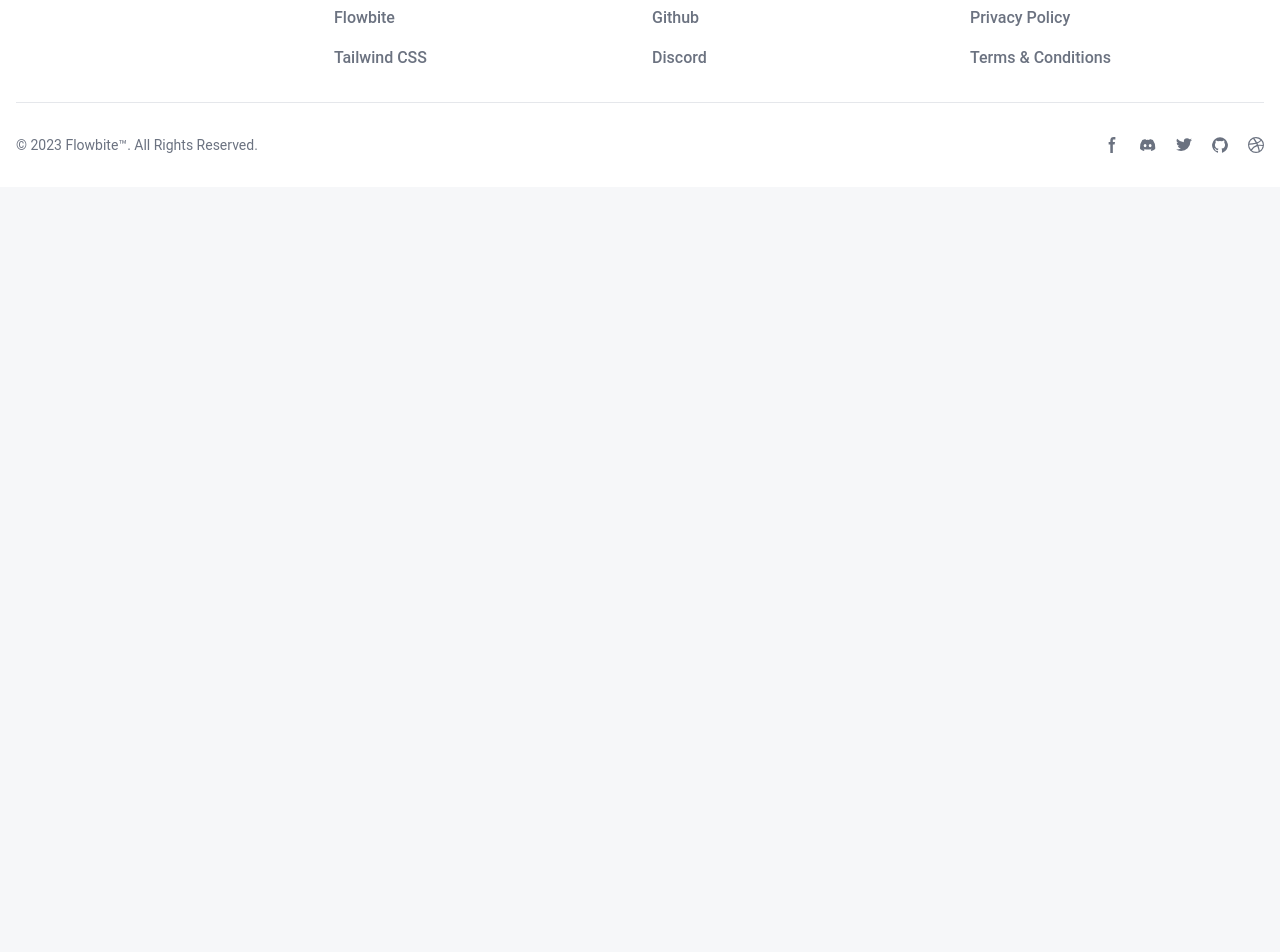
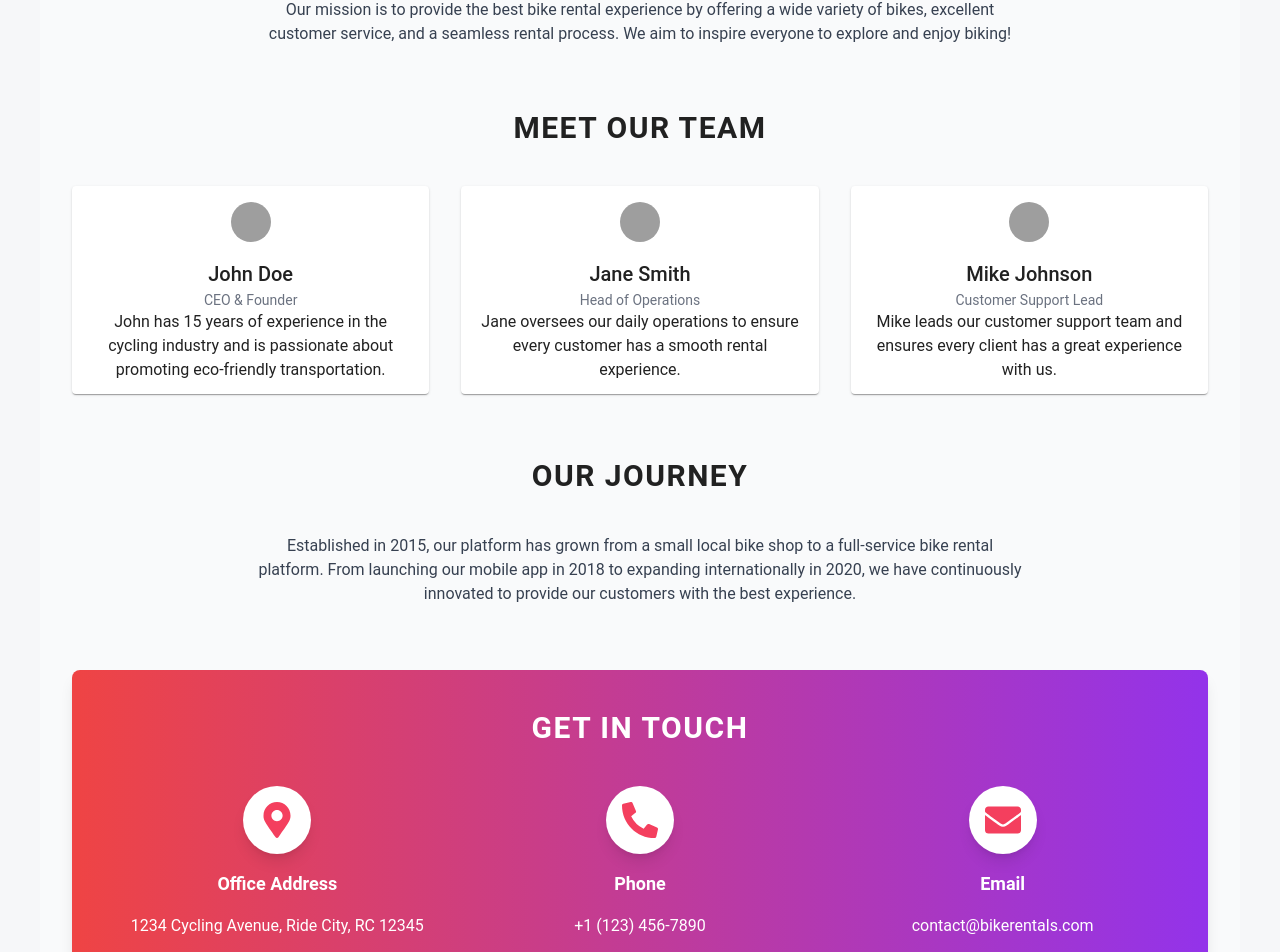
Before and after one commit to AbuBokorprog/bike-rental-service-client, a React (Vite) app: page /about in a window 1280 px wide. Shown: the part 525-1477 px from the top of the page. Before the commit the page ends 800 px from the top, so only its background shows below. Built offline with nearby package versions, Linux system fonts and the light colour scheme; grey boxes are pictures that could not be loaded.

Commit message:
About page re-created.

```diff
--- a/src/component/bikes/BikeComponent.tsx
+++ b/src/component/bikes/BikeComponent.tsx
@@ -3,6 +3,7 @@ import React from "react";
 import TwoWheelerIcon from "@mui/icons-material/TwoWheeler";
 import { Link } from "react-router-dom";
 
+// eslint-disable-next-line @typescript-eslint/no-unused-vars
 const BikeComponent = ({ bikes }) => {
   return (
     <div className="grid grid-cols-2 lg:grid-cols-3 items-center gap-5 lg:gap-10">
--- a/src/component/header-footer/Navbar.tsx
+++ b/src/component/header-footer/Navbar.tsx
@@ -27,7 +27,6 @@ const Navbar = () => {
     { name: "Home", href: "/", current: true },
     { name: "Bikes", href: "/bikes", current: false },
     { name: "About", href: "/about", current: false },
-    { name: "Contact", href: "#", current: false },
   ];
 
   const secondaryItems = [
--- a/src/pages/About.tsx
+++ b/src/pages/About.tsx
@@ -1,13 +1,152 @@
 import React from "react";
+import { Typography, Grid, Card, CardContent, Avatar } from "@mui/material";
+import { FaPhoneAlt, FaEnvelope, FaMapMarkerAlt } from "react-icons/fa";
 
-const About = () => {
+const About: React.FC = () => {
   return (
-    <div>
-      <img
-        src="/src/assets/images/banner-4.png"
-        alt=""
-        className="rounded-md"
-      />
+    <div className="mx-auto">
+      <img src="/src/assets/images/banner-6.png" alt="" />
+      <div className="p-8 bg-gray-50">
+        {/* Mission Statement Section */}
+        <div className="mb-16 text-center">
+          <h4 className="text-2xl lg:text-3xl font-bold mb-10 text-center uppercase tracking-wider">
+            Our Mission
+          </h4>
+          <p className="text-gray-700 max-w-3xl mx-auto">
+            Our mission is to provide the best bike rental experience by
+            offering a wide variety of bikes, excellent customer service, and a
+            seamless rental process. We aim to inspire everyone to explore and
+            enjoy biking!
+          </p>
+        </div>
+
+        {/* Team Section */}
+        <div className="mb-16">
+          <h4 className="text-2xl lg:text-3xl font-bold mb-10 text-center uppercase tracking-wider">
+            Meet Our Team
+          </h4>
+          <Grid container spacing={4} justifyContent="center">
+            {/* Team Member 1 */}
+            <Grid item xs={12} md={4}>
+              <Card className="bg-white shadow-md h-52">
+                <CardContent className="flex flex-col items-center">
+                  <Avatar
+                    alt="John Doe"
+                    src="/images/john-doe.jpg"
+                    className="w-32 h-32 mb-4"
+                  />
+                  <Typography variant="h6" className="font-bold">
+                    John Doe
+                  </Typography>
+                  <Typography variant="body2" className="text-gray-500">
+                    CEO & Founder
+                  </Typography>
+                  <Typography variant="body1" className="mt-4 text-center">
+                    John has 15 years of experience in the cycling industry and
+                    is passionate about promoting eco-friendly transportation.
+                  </Typography>
+                </CardContent>
+              </Card>
+            </Grid>
+
+            {/* Team Member 2 */}
+            <Grid item xs={12} md={4}>
+              <Card className="bg-white shadow-md h-52">
+                <CardContent className="flex flex-col items-center">
+                  <Avatar
+                    alt="Jane Smith"
+                    src="/images/jane-smith.jpg"
+                    className="w-32 h-32 mb-4"
+                  />
+                  <Typography variant="h6" className="font-bold">
+                    Jane Smith
+                  </Typography>
+                  <Typography variant="body2" className="text-gray-500">
+                    Head of Operations
+                  </Typography>
+                  <Typography variant="body1" className="mt-4 text-center">
+                    Jane oversees our daily operations to ensure every customer
+                    has a smooth rental experience.
+                  </Typography>
+                </CardContent>
+              </Card>
+            </Grid>
+
+            {/* Team Member 3 */}
+            <Grid item xs={12} md={4}>
+              <Card className="bg-white shadow-md h-52">
+                <CardContent className="flex flex-col items-center">
+                  <Avatar
+                    alt="Mike Johnson"
+                    src="/images/mike-johnson.jpg"
+                    className="w-32 h-32 mb-4"
+                  />
+                  <Typography variant="h6" className="font-bold">
+                    Mike Johnson
+                  </Typography>
+                  <Typography variant="body2" className="text-gray-500">
+                    Customer Support Lead
+                  </Typography>
+                  <Typography variant="body1" className="mt-4 text-center">
+                    Mike leads our customer support team and ensures every
+                    client has a great experience with us.
+                  </Typography>
+                </CardContent>
+              </Card>
+            </Grid>
+          </Grid>
+        </div>
+
+        {/* History & Milestones Section */}
+        <div className="mb-16 text-center">
+          <h4 className="text-2xl lg:text-3xl font-bold mb-10 text-center uppercase tracking-wider">
+            Our Journey
+          </h4>
+          <p className="text-gray-700 max-w-3xl mx-auto">
+            Established in 2015, our platform has grown from a small local bike
+            shop to a full-service bike rental platform. From launching our
+            mobile app in 2018 to expanding internationally in 2020, we have
+            continuously innovated to provide our customers with the best
+            experience.
+          </p>
+        </div>
+
+        <div className="bg-gradient-to-r from-red-500 to-purple-600 p-10 text-white rounded-lg shadow-lg">
+          <h4 className="text-2xl lg:text-3xl font-bold mb-10 text-center uppercase tracking-wider">
+            Get In Touch
+          </h4>
+          <div className="grid grid-cols-1 sm:grid-cols-3 gap-8">
+            {/* Office Address */}
+            <div className="flex flex-col items-center space-y-4">
+              <div className="bg-white p-4 rounded-full text-primary-500 shadow-lg">
+                <FaMapMarkerAlt className="text-4xl" />
+              </div>
+              <h5 className="text-lg font-semibold">Office Address</h5>
+              <p className="text-center">
+                1234 Cycling Avenue, Ride City, RC 12345
+              </p>
+            </div>
+
+            {/* Phone Number */}
+            <div className="flex flex-col items-center space-y-4">
+              <div className="bg-white p-4 rounded-full text-primary-500 shadow-lg">
+                <FaPhoneAlt className="text-4xl" />
+              </div>
+              <h5 className="text-lg font-semibold">Phone</h5>
+              <p className="text-center">+1 (123) 456-7890</p>
+            </div>
+
+            {/* Email */}
+            <div className="flex flex-col items-center space-y-4">
+              <div className="bg-white p-4 rounded-full text-primary-500 shadow-lg">
+                <FaEnvelope className="text-4xl" />
+              </div>
+              <h5 className="text-lg font-semibold">Email</h5>
+              <p className="text-center">contact@bikerentals.com</p>
+            </div>
+          </div>
+        </div>
+      </div>
     </div>
   );
 };
```
